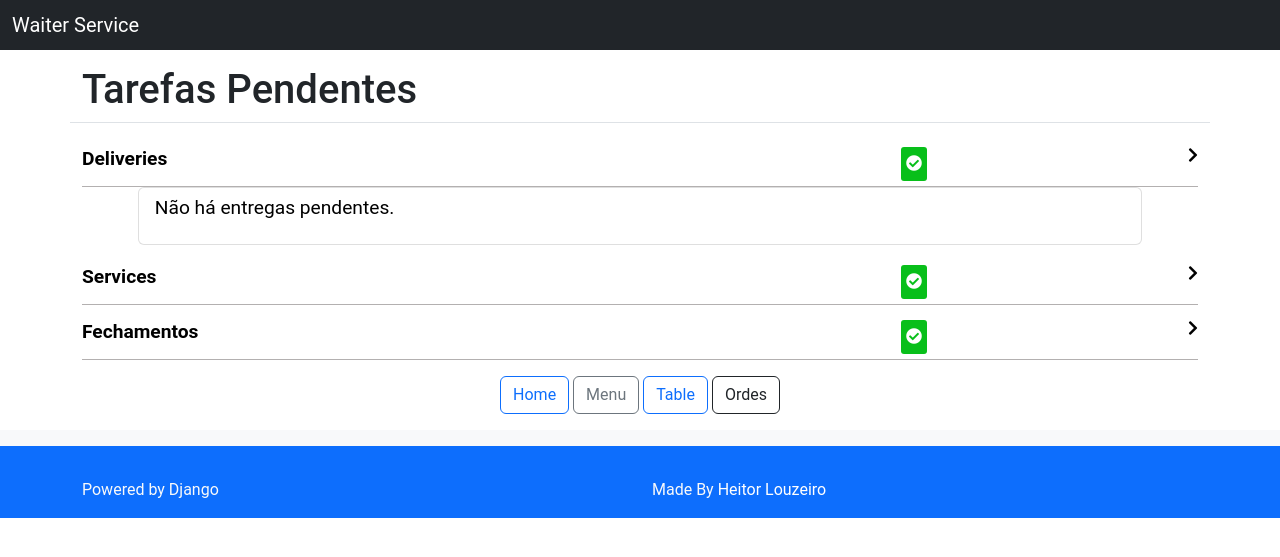
After one commit to HeitorLouzeiro/waiter-service, a Django app: template waiter/templates/waiter/pages/panel.html in a window 1280 px wide, after a click on "Deliveries". The commit adds this page. Shown: the top 557 px of the page. Run offline with Django 3.2, Linux system fonts and the light colour scheme; the template is opened without the code that fills it, so the values that code supplies are empty; some libraries are stand-ins or nearby versions.

Commit message:
Added the waiter's page in the project.

```diff
--- a/accounts/templates/accounts/pages/login.html
+++ b/accounts/templates/accounts/pages/login.html
@@ -30,7 +30,7 @@ Sign-in
                                 <h1>You are logged in.</h1>
                                 <div class="d-grid">
                                     <div class="d-grid gap-2">
-                                        <a href="{% url 'waiterservice:home' %}"
+                                        <a href="{% url 'waiter:panelview' %}"
                                         class="btn btn-outline-secondary"
                                         type="button">
                                         <i class="bi bi-house"></i> Home
--- a/accounts/views.py
+++ b/accounts/views.py
@@ -29,7 +29,7 @@ def loginUser(request):
 
         if user is not None:
             login(request, user)
-            return redirect('waiterservice:home')
+            return redirect('waiter:panelview')
         else:
             messages.info(request, 'Username OR password is incorrect')
     return render(request, template_name)
@@ -37,6 +37,8 @@ def loginUser(request):
 
 @login_required(login_url='accounts:loginUser', redirect_field_name='next')
 def logoutUser(request):
+    print('User logged out')
+    print(request.method)  # Adicione este print
     if request.method == 'POST':
         logout(request)
     return redirect('accounts:loginUser')
--- a/customers/templates/customers/partial/_nav.html
+++ b/customers/templates/customers/partial/_nav.html
@@ -6,12 +6,28 @@
       </button>
       <div class="collapse navbar-collapse" id="navbarSupportedContent">
         <ul class="navbar-nav me-auto mb-2 mb-lg-0">
+          {% if table.number %}
           <li class="nav-item">
             {% block get-url-table %}
-              <a class="nav-link active" aria-current="page" href="{{ table.get_absolute_url }}">Table</a>
+            <a class="nav-link active" aria-current="page" href="{{ table.get_absolute_url }}">Table {{table.number}}</a>
             {% endblock get-url-table %}
           </li>
+          {% endif %}
+          {%if user.is_authenticated %}
+          <li class="nav-item ">
+            <a class="nav-link">{{user.email}}</a>
+          </li>
+          <li class="nav-item ">
+            <form action="{% url 'accounts:logoutUser' %}" method='POST'>
+              {% csrf_token %}
+              <button class="btn btn-dark px-3 py-2 d-block"  type="submit" >Logout</button>
+            </form>
+          {% else %}
+
+          {%endif%}
         </ul>
       </div>
+
+
     </div>
 </nav>
--- a/customers/urls.py
+++ b/customers/urls.py
@@ -6,7 +6,7 @@ app_name = 'customers'
 
 urlpatterns = [
     path('', views.home, name='home'),
-    path('customers/table/<slug:slug>/', views.clientDesk, name='clientDesk'),
+    path('table/<slug:slug>/', views.clientDesk, name='clientDesk'),
     path('customermenu/<slug:slug>/', views.customermenu, name='customermenu'),
     path('request-service/<slug:slug>/',
          views.requestService, name='requestService'),
--- a/settings/settings.py
+++ b/settings/settings.py
@@ -123,7 +123,9 @@ USE_TZ = True
 
 STATIC_URL = 'static/'
 STATICFILES_DIRS = [BASE_DIR / 'templates/static',
-                    BASE_DIR / 'customers/templates/customers/static']
+                    BASE_DIR / 'customers/templates/customers/static',
+                    BASE_DIR / 'waiter/templates/waiter/static',
+                    ]
 
 # Default primary key field type
 # https://docs.djangoproject.com/en/4.1/ref/settings/#default-auto-field
--- a/settings/urls.py
+++ b/settings/urls.py
@@ -18,6 +18,7 @@ from django.urls import include, path
 
 urlpatterns = [
     path('admin/', admin.site.urls),
-    path('', include('customers.urls')),
+    path('', include('waiter.urls')),
+    path('customers/', include('customers.urls')),
     path('accounts/', include('accounts.urls')),
 ]
--- a/templates/base.html
+++ b/templates/base.html
@@ -24,7 +24,7 @@
 </body>
 {% block footer %}
 <!--_footer.html-->
-<footer class="bg-primary fixed-bottom text-light">
+<footer class="bg-primary text-light">
     <div class="navbar  navbar-light bg-light" >
         <div class="container d-flex flex-column align-items-stretch">
             {% block solicita-atendimento-url %}
--- a/templates/static/assets/custom/css/style.css
+++ b/templates/static/assets/custom/css/style.css
@@ -22,3 +22,7 @@
   .header-container h2 {
     margin: 0;
   }
+
+.nav-link{
+  color: #fff;
+}
--- /dev/null
+++ b/waiter/templates/waiter/pages/panel.html
@@ -0,0 +1,157 @@
+{% extends 'base.html' %}
+{% load static %}
+{% block title %} Panel waiter {% endblock title %}
+{% block meta %}
+  <link rel="stylesheet" href="{% static 'assets/custom/css/waiterstyle.css'%}">
+{% endblock meta %}
+{% block solicita-atendimento-url %}{% endblock solicita-atendimento-url %}
+{% block cardapio-cliente-url %}{% endblock cardapio-cliente-url %}
+
+{% block content %}
+
+<div class="container mt-3 mb-4 border-bottom">
+    <h1>Tarefas Pendentes</h1>
+  </div>
+
+  <div id="tarefas-pendentes" class="container mt-3 tarefas">
+    <a class="tipo-task" data-bs-toggle="collapse" href="#grupo-entregas" role="button" aria-expanded="false" aria-controls="example">
+        <p class="p-task">Deliveries</p>
+        {% if deliveries.count %}
+          <p class="num-pendencias">{{ deliveries.count }}</p>
+        {% else %}
+          <p id="sem-pendencia"><i class="fas fa-check-circle"></i></p>
+        {% endif %}
+        <i class="fas fa-chevron-right"></i>
+    </a>
+
+    <div id="grupo-entregas" class="grupo list-group collapse">
+      {% for delivery in deliveries %}
+        <a href="#" class="list-group-item list-group-item-action">
+          <p>{{ delivery.order }}</p>
+          <p class="indica-mesa"> Mesa {{ delivery.table }}</p>
+        </a>
+      {% empty %}
+        <li class="list-group-item list-group-item-action">
+          <p>Não há entregas pendentes.</p>
+        </li>
+      {% endfor %}
+    </div>
+
+    <a class="tipo-task" data-bs-toggle="collapse" href="#grupo-atendimento" role="button" aria-expanded="false" aria-controls="example">
+        <p class="p-task">Services</p>
+        {% if qtd_services %}
+          <p class="num-pendencias">{{ qtd_services }}</p>
+        {% else %}
+          <p id="sem-pendencia"><i class="fas fa-check-circle"></i></p>
+        {% endif %}
+        <i class="fas fa-chevron-right"></i>
+    </a>
+
+    <div id="grupo-atendimento" class="grupo list-group collapse">
+    {% if prim_attendances or services %}
+        {% for prim_attendance in prim_attendances %}
+        <a href="#" class="list-group-item list-group-item-action" data-bs-toggle="modal" data-bs-target="#prim_attend{{prim_prim_attendance.id}}">
+            <p>Primeiro atendimento</p>
+            <p class="indica-mesa"> {{ prim_attendance.table }}</p>
+        </a>
+        <!-- Modal -->
+        <div class="modal fade" id="prim_attend{{prim_prim_attendance.id}}" tabindex="-1" aria-labelledby="exampleModalLabel" aria-hidden="true">
+          <div class="modal-dialog">
+            <div class="modal-content">
+              <div class="modal-header">
+                <h1 class="modal-title fs-5" id="exampleModalLabel">Atender Tarefa</h1>
+                <button type="button" class="btn-close" data-bs-dismiss="modal" aria-label="Close"></button>
+              </div>
+              <div class="modal-body">
+                <p>Deseja atender a tarefa <b>{{prim_attendance}}</b>?</p>
+                <p>Ao continuar, a tarefa será removida da lista pedentes.</p>
+              </div>
+              <div class="modal-footer">
+                <button type="button" class="btn btn-secondary" data-bs-dismiss="modal">Close</button>
+                <button type="button" class="btn btn-primary" onclick="location.href='">Save changes</button>
+              </div>
+            </div>
+          </div>
+        </div>
+        {% endfor %}
+        {% for service in services %}
+        <a href="#" class="list-group-item list-group-item-action" data-bs-toggle="modal" data-bs-target="#service{{service.id}}">
+            <p>Atendimento</p>
+            <p class="indica-mesa"> {{ service.table }}</p>
+        </a>
+        <!-- Modal -->
+        <div class="modal fade" id="service{{service.id}}" tabindex="-1" aria-labelledby="exampleModalLabel" aria-hidden="true">
+          <div class="modal-dialog">
+            <div class="modal-content">
+              <div class="modal-header">
+                <h1 class="modal-title fs-5" id="exampleModalLabel">Atender Tarefa</h1>
+                <button type="button" class="btn-close" data-bs-dismiss="modal" aria-label="Close"></button>
+              </div>
+              <div class="modal-body">
+                <p>Deseja atender a tarefa <b>{{service}}</b>?</p>
+                <p>Ao continuar, a tarefa será removida da lista pedentes.</p>
+              </div>
+              <div class="modal-footer">
+                <button type="button" class="btn btn-secondary" data-bs-dismiss="modal">Close</button>
+                <button type="button" class="btn btn-primary" onclick="location.href='">Save changes</button>
+              </div>
+            </div>
+          </div>
+        </div>
+        {% endfor %}
+    {% else %}
+        <li class="list-group-item list-group-item-action">
+            <p>Não há atendimentos pendentes.</p>
+        </li>
+        {% endif %}
+    </div>
+
+    <a class="tipo-task" data-bs-toggle="collapse" href="#grupo-fechamentos" role="button" aria-expanded="false" aria-controls="example">
+        <p class="p-task">Fechamentos</p>
+        {% if closures.count %}
+          <p class="num-pendencias">{{ closures.count }}</p>
+        {% else %}
+          <p id="sem-pendencia"><i class="fas fa-check-circle"></i></p>
+        {% endif %}
+        <i class="fas fa-chevron-right"></i>
+    </a>
+
+    <div id="grupo-fechamentos" class="grupo list-group collapse">
+      {% for closure in closures %}
+        <a href="#" class="list-group-item list-group-item-action">
+          <p>Fechamento</p>
+          <p class="indica-mesa"> {{ closure.table }}</p>
+        </a>
+      {% empty %}
+        <li class="list-group-item list-group-item-action">
+          <p>Não há fechamentos pendentes.</p>
+        </li>
+      {% endfor %}
+    </div>
+  </div>
+
+
+<div class="d-flex justify-content-center">
+    <div class="py-3 md-3">
+        <button class="btn btn-outline-primary" type="button">Home</button>
+        <button class="btn btn-outline-secondary" type="button">Menu</button>
+        <button class="btn btn-outline-primary" type="info">Table</button>
+        <button class="btn btn-outline-dark" type="button">Ordes</button>
+    </div>
+</div>
+<script type="text/javascript">
+    $(document).ready(function() {
+      $("a").click(function() {
+        $('i', this).not('.fa-check-circle').toggleClass('fa-chevron-right fa-chevron-down');
+      });
+      $('#refresh').click(function() {
+        document.location.reload(true);
+      });
+      $('.num-pendencias').ready(function() {
+        if (this.innerHTML === "0") {
+          console.log("oi")
+        }
+      })
+    });
+  </script>
+{% endblock content %}
--- /dev/null
+++ b/waiter/templates/waiter/static/assets/custom/css/waiterstyle.css
@@ -0,0 +1,71 @@
+.tipo-task {
+    width: 100%;
+    display: flex;
+    justify-content: space-between;
+    border-bottom: 1px solid rgb(179, 176, 176);
+    margin-top: 15px;
+    padding-bottom: 5px;
+}
+
+.tarefas a{
+  color: black;
+  margin-bottom: 0;
+}
+
+
+.p-task {
+    width: 50%;
+    margin-bottom: 0;
+    font-size: 1.2rem;
+    font-weight: bold;
+}
+
+.num-pendencias {
+    background-color: red;
+    color: white;
+    text-align: center;
+    border-radius: 3px;
+    padding: 5px;
+    margin-bottom: 0;
+    font-weight: bold;
+}
+
+#sem-pendencia {
+    background-color: #08bf1a;
+    color: white;
+    text-align: center;
+    border-radius: 3px;
+    padding: 5px;
+    margin-bottom: 0;
+    font-weight: bold;
+}
+
+.grupo {
+    width: 90%;
+    margin: 0 auto 20px;
+}
+
+.grupo .list-group-item {
+  font-size: 1.2rem;
+  color: black;
+}
+
+.grupo a{
+  display: flex;
+  justify-content: space-between;
+  align-items: center;
+}
+.grupo a p {
+  padding-top: 3px;
+  margin: 3px;
+  display: block;
+  max-width: 65%;
+  word-wrap: break-word;
+}
+
+.grupo a .indica-mesa {
+  background: #4272f5;
+  border-radius: 3px;
+  color: white;
+  padding: 5px;
+}
```
Also changed, not shown: waiter/urls.py (added, +9 -0 lines), waiter/views.py (+22 -0 lines), customers/templates/customers/static/assets/custom/css/customerstyle.css (line endings or trailing spaces).
